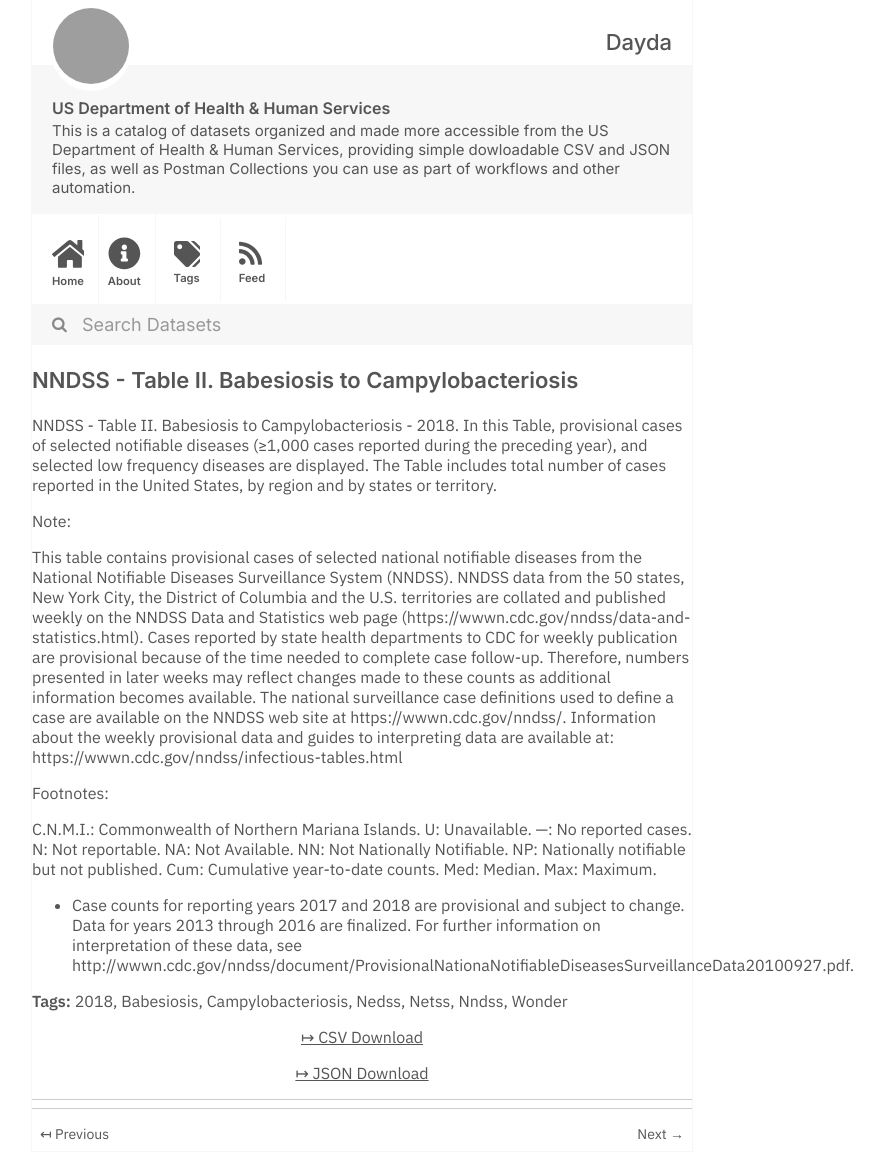
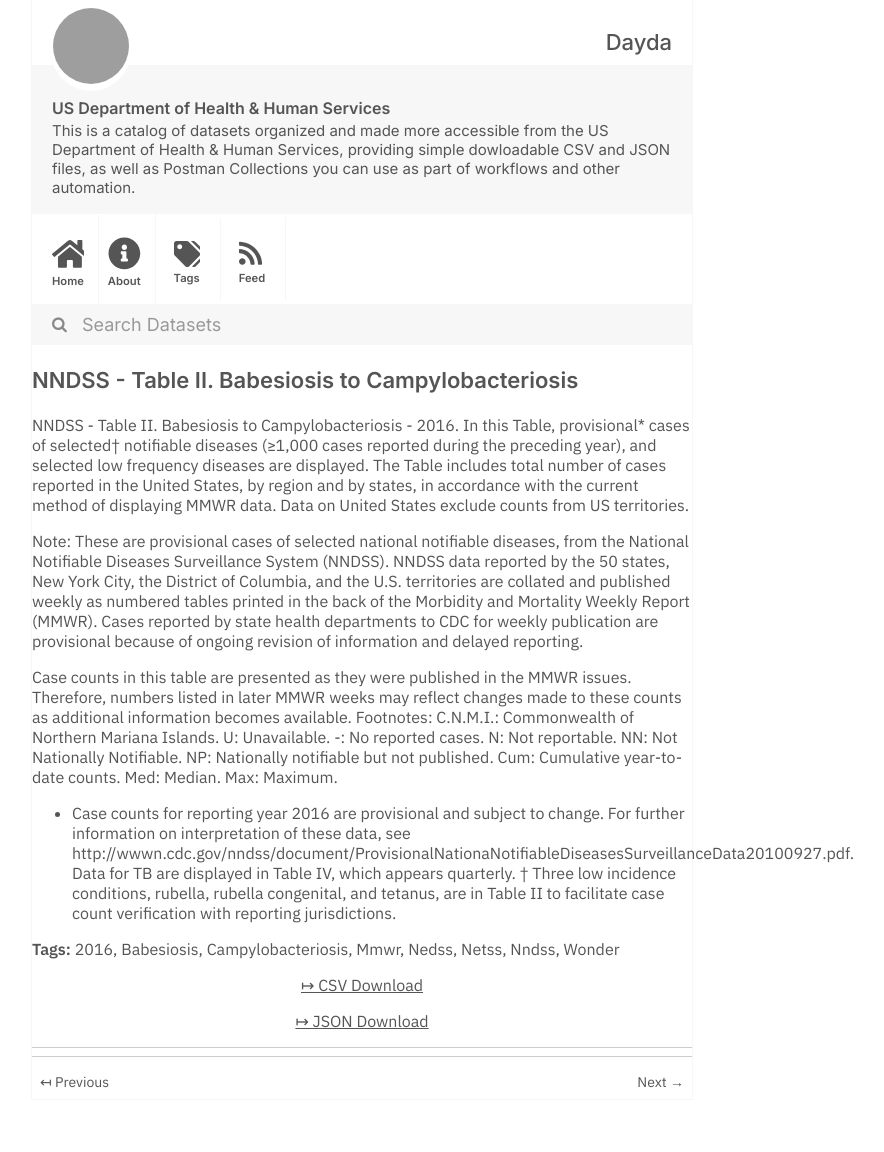
Before and after one commit to dayda-entities/us-department-of-health-and-human-services, a Jekyll site: the page built from _posts/2020-11-10-nndss-table-ii.-babesiosis-to-campylobacteriosis.md, in a window 1280 px wide. Shown: the whole page, without its empty margins (278-1162 px from the left). Built offline with Jekyll 4.4.1, drawn with Linux system fonts in a browser that asks for light colours; after the commit the page ends 1100 px from its top, so only the background shows below that; grey boxes are pictures that could not be loaded.

Commit message:
Publish Data

```diff
--- a/_posts/2020-11-10-nndss-table-ii.-babesiosis-to-campylobacteriosis.md
+++ b/_posts/2020-11-10-nndss-table-ii.-babesiosis-to-campylobacteriosis.md
@@ -1,32 +1,32 @@
 ---
 title: NNDSS - Table II. Babesiosis to Campylobacteriosis
-created: '2020-11-10T16:18:28.421227'
-modified: '2021-04-30T02:05:25.943064'
+created: '2020-11-10T16:18:07.690769'
+modified: '2021-04-25T14:55:18.321211'
 state: active
 type: dataset
 tags:
-  - '2018'
+  - '2016'
   - Babesiosis
   - Campylobacteriosis
+  - Mmwr
   - Nedss
   - Netss
   - Nndss
   - Wonder
 groups: []
-csv_url: 'https://data.cdc.gov/api/views/8n2k-mkiw/rows.csv?accessType=DOWNLOAD'
-json_url: 'https://data.cdc.gov/api/views/8n2k-mkiw/rows.json?accessType=DOWNLOAD'
+csv_url: 'https://data.cdc.gov/api/views/4y34-2pku/rows.csv?accessType=DOWNLOAD'
+json_url: 'https://data.cdc.gov/api/views/4y34-2pku/rows.json?accessType=DOWNLOAD'
 layout: post
 
 ---
-NNDSS - Table II. Babesiosis to Campylobacteriosis - 2018. In this Table, provisional cases of selected notifiable diseases (≥1,000 cases reported during the preceding year), and selected low frequency diseases are displayed. The Table includes total number of cases reported in the United States, by region and by states or territory.
+NNDSS - Table II. Babesiosis to Campylobacteriosis - 2016. In this Table, provisional* cases of selected† notifiable diseases (≥1,000 cases reported during the preceding year), and selected low frequency diseases are displayed. The Table includes total number of cases reported in the United States, by region and by states, in accordance with the current method of displaying MMWR data.  Data on United States exclude counts from US territories.
 
 Note:
+These are provisional cases of selected national notifiable diseases, from the National Notifiable Diseases Surveillance System (NNDSS). NNDSS data reported by the 50 states, New York City, the District of Columbia, and the U.S. territories are collated and published weekly as numbered tables printed in the back of the Morbidity and Mortality Weekly Report (MMWR). Cases reported by state health departments to CDC for weekly publication are provisional because of ongoing revision of information and delayed reporting.
 
-This table contains provisional cases of selected national notifiable diseases from the National Notifiable Diseases Surveillance System (NNDSS). NNDSS data from the 50 states, New York City, the District of Columbia and the U.S. territories are collated and published weekly on the NNDSS Data and Statistics web page (https://wwwn.cdc.gov/nndss/data-and-statistics.html). Cases reported by state health departments to CDC for weekly publication are provisional because of the time needed to complete case follow-up.  Therefore, numbers presented in later weeks may reflect changes made to these counts as additional information becomes available. The national surveillance case definitions used to define a case are available on the NNDSS web site at https://wwwn.cdc.gov/nndss/. Information about the weekly provisional data and guides to interpreting data are available at: https://wwwn.cdc.gov/nndss/infectious-tables.html
-
+Case counts in this table are presented as they were published in the MMWR issues. Therefore, numbers listed in later MMWR weeks may reflect changes made to these counts as additional information becomes available.
 Footnotes:
-
- C.N.M.I.: Commonwealth of Northern Mariana Islands.
-U: Unavailable. —: No reported cases. N: Not reportable. NA:  Not Available.  NN: Not Nationally Notifiable. NP: Nationally notifiable but not published. Cum: Cumulative year-to-date counts. Med: Median. Max: Maximum.
-
-* Case counts for reporting years 2017 and 2018 are provisional and subject to change. Data for years 2013 through 2016 are finalized. For further information on interpretation of these data, see http://wwwn.cdc.gov/nndss/document/ProvisionalNationaNotifiableDiseasesSurveillanceData20100927.pdf.
+C.N.M.I.: Commonwealth of Northern Mariana Islands.
+U: Unavailable.    -: No reported cases.    N: Not reportable.    NN: Not Nationally Notifiable.   NP:  Nationally notifiable but not published.   Cum: Cumulative year-to-date counts.    Med: Median.    Max: Maximum.
+* Case counts for reporting year 2016 are provisional and subject to change. For further information on interpretation of these data, see http://wwwn.cdc.gov/nndss/document/ProvisionalNationaNotifiableDiseasesSurveillanceData20100927.pdf. Data for TB are displayed in Table IV, which appears quarterly.
+† Three low incidence conditions, rubella, rubella congenital, and tetanus, are in Table II to facilitate case count verification with reporting jurisdictions.
```
